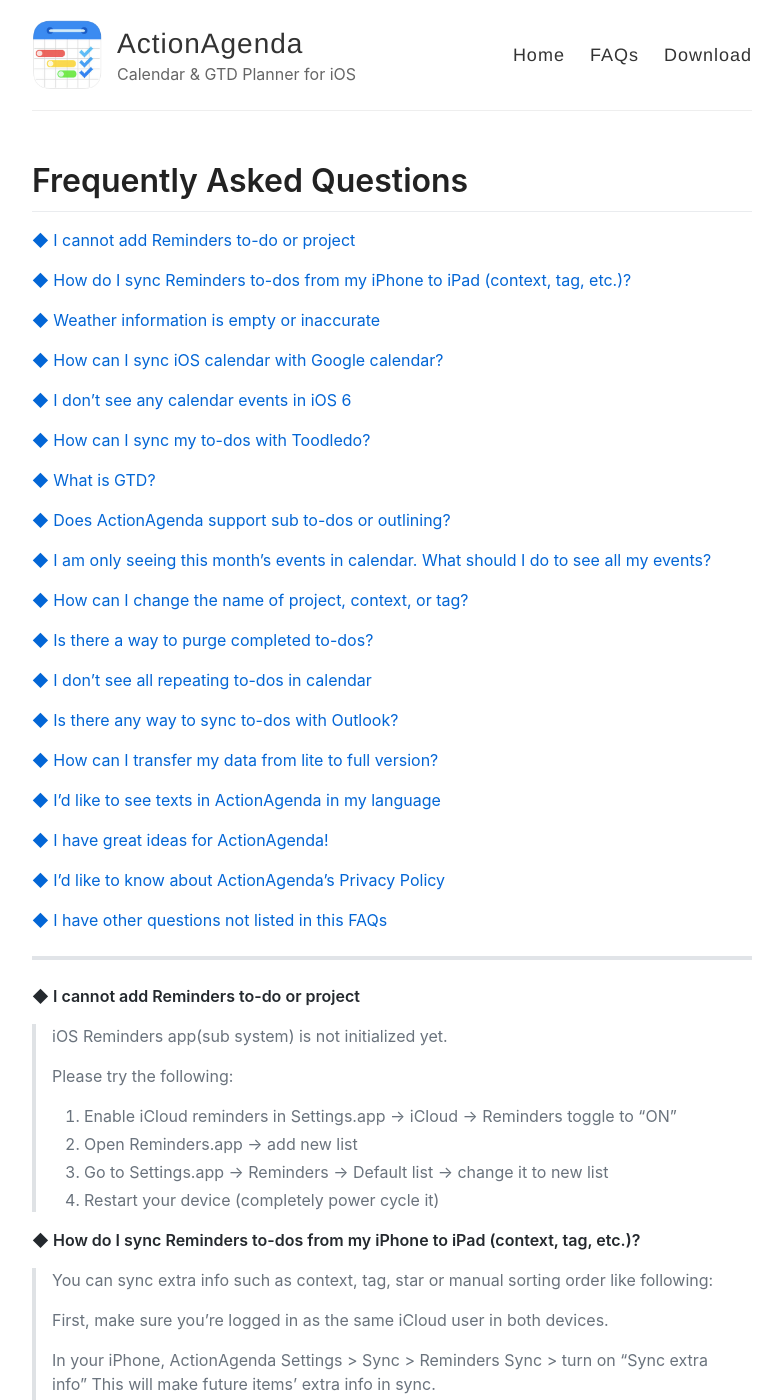
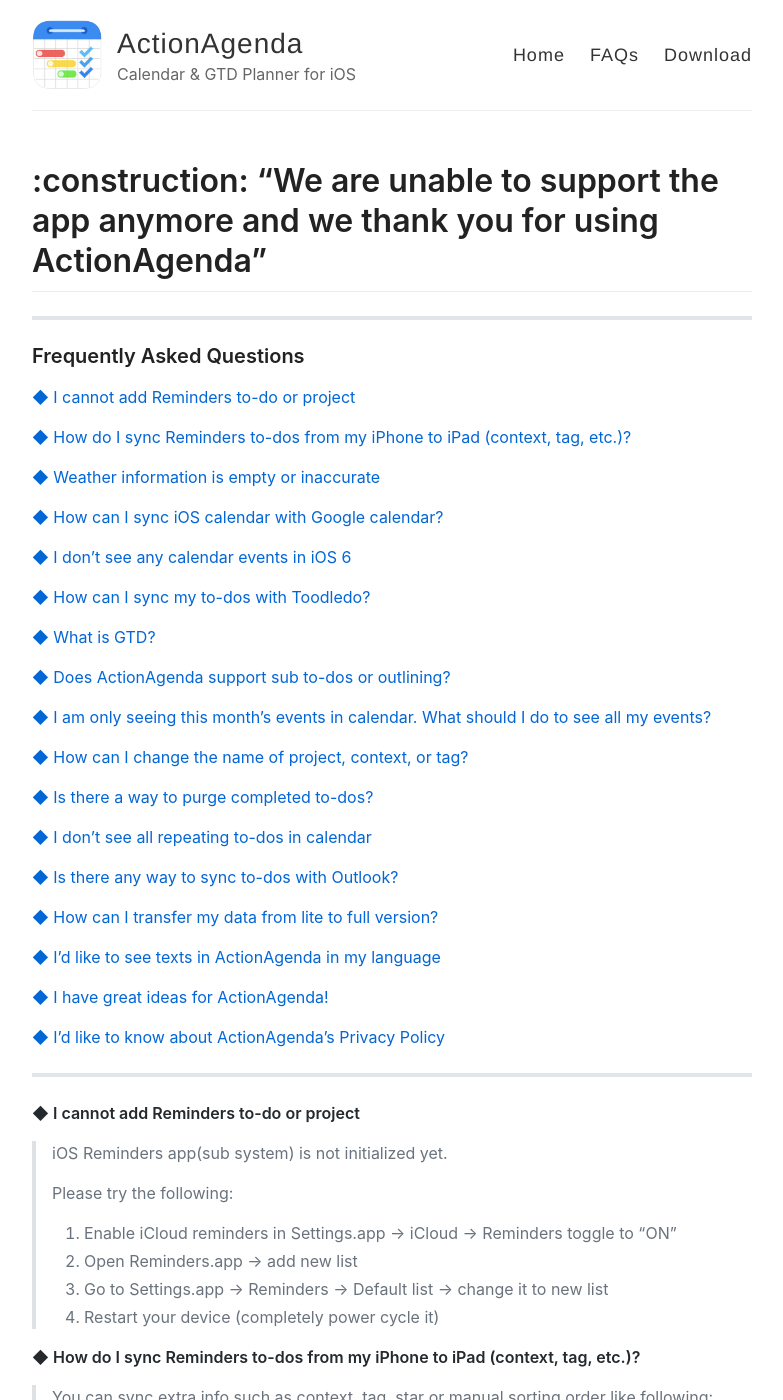
Before and after one commit to actionagenda/actionagenda, a Jekyll site: the page built from faqs.md, in a window 1280 px wide and 1400 px high. Shown: the whole window, without its empty margins (248-1031 px from the left). Built offline with Jekyll 4.4.1, drawn with Linux system fonts in a browser that asks for light colours; some of the changed text lies outside the part shown.

Commit message:
Update faqs.md

```diff
--- a/faqs.md
+++ b/faqs.md
@@ -4,7 +4,10 @@ title: FAQs
 permalink: /faqs-en/
 ---
 
-# Frequently Asked Questions
+# :construction: "We are unable to support the app anymore and we thank you for using ActionAgenda"
+-------
+
+### Frequently Asked Questions
 
 [◆ I cannot add Reminders to-do or project](#a1)
 
@@ -39,8 +42,6 @@ permalink: /faqs-en/
 [◆ I have great ideas for ActionAgenda!](#a16)
 
 [◆ I'd like to know about ActionAgenda's Privacy Policy](#a17)
-
-[◆ I have other questions not listed in this FAQs](#a18)
 
 
 -------
@@ -159,7 +160,3 @@ permalink: /faqs-en/
 **<a name="a17"></a>◆ I'd like to know about ActionAgenda's Privacy Policy**
 
 > Please refer to ActionAgenda's Privacy Policy [here](https://actionagenda.github.io/privacy/).
-
-**<a name="a18"></a>◆ I have other questions not listed in this FAQs**
-
-> If you have other questions not listed in this FAQs, please email us at [axagenda+faqs@gmail.com](mailto:axagenda+faqs@gmail.com)
```
